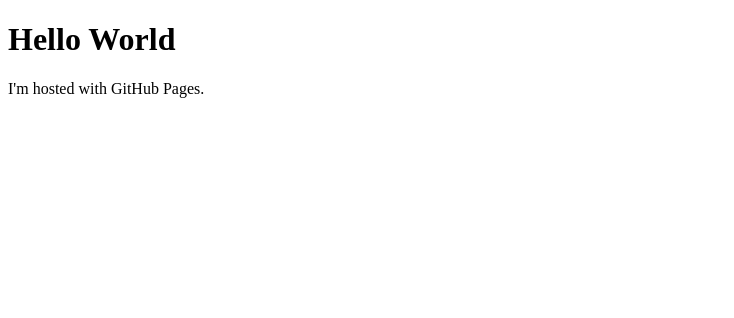
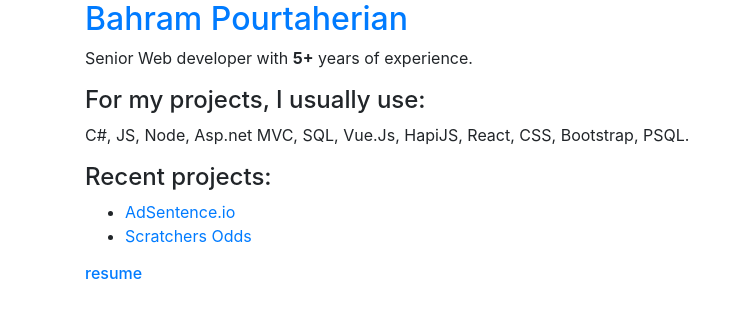
Before and after one commit to marsPure/marspure.github.io, a plain HTML site: page index.html in a window 1280 px wide. Shown: the whole page, without its empty margins (0-734 px from the left). Drawn offline with nearby package versions, Linux system fonts and the light colour scheme.

Commit message:
update index.html and added resume

```diff
--- a/index.html
+++ b/index.html
@@ -1,7 +1,36 @@
 <!DOCTYPE html>
 <html>
+     <meta charset="utf-8">
+    <meta http-equiv="X-UA-Compatible" content="IE=edge">
+    <meta name="viewport" content="width=device-width, initial-scale=1">
+    <title>Bahram Pourtaherian</title>
+
+    <!-- Bootstrap -->
+    <link href="https://stackpath.bootstrapcdn.com/bootstrap/4.1.3/css/bootstrap.min.css" rel="stylesheet" integrity="sha384-MCw98/SFnGE8fJT3GXwEOngsV7Zt27NXFoaoApmYm81iuXoPkFOJwJ8ERdknLPMO" crossorigin="anonymous">
+
 <body>
-<h1>Hello World</h1>
-<p>I'm hosted with GitHub Pages.</p>
+    <div class="container">
+
+        <h2 class="text-primary">Bahram Pourtaherian</h2>
+        <p>
+            Senior Web developer with <strong>5+</strong> years of experience.
+        </p>
+        <h4>For my projects, I usually use:</h4>
+        <p>
+
+            C#, JS, Node, Asp.net MVC, SQL, Vue.Js, HapiJS, React, CSS, Bootstrap, PSQL.
+        </p>
+        <p>
+             <h4> Recent projects:</h4>
+              <ul>
+                 <li><a href="https://adsentece.io">AdSentence.io</a></li>
+                 <li><a href="http://scratchersodds.com/">Scratchers Odds</a></li>
+              </ul>
+        </p>
+        <p>
+            <a href="resume/Bahram_Pourtaherian_Resume.pdf"><h6>resume</h6></a>
+        </p>
+
+    </div>
 </body>
 </html>
```
Also changed, not shown: 1 other file.
